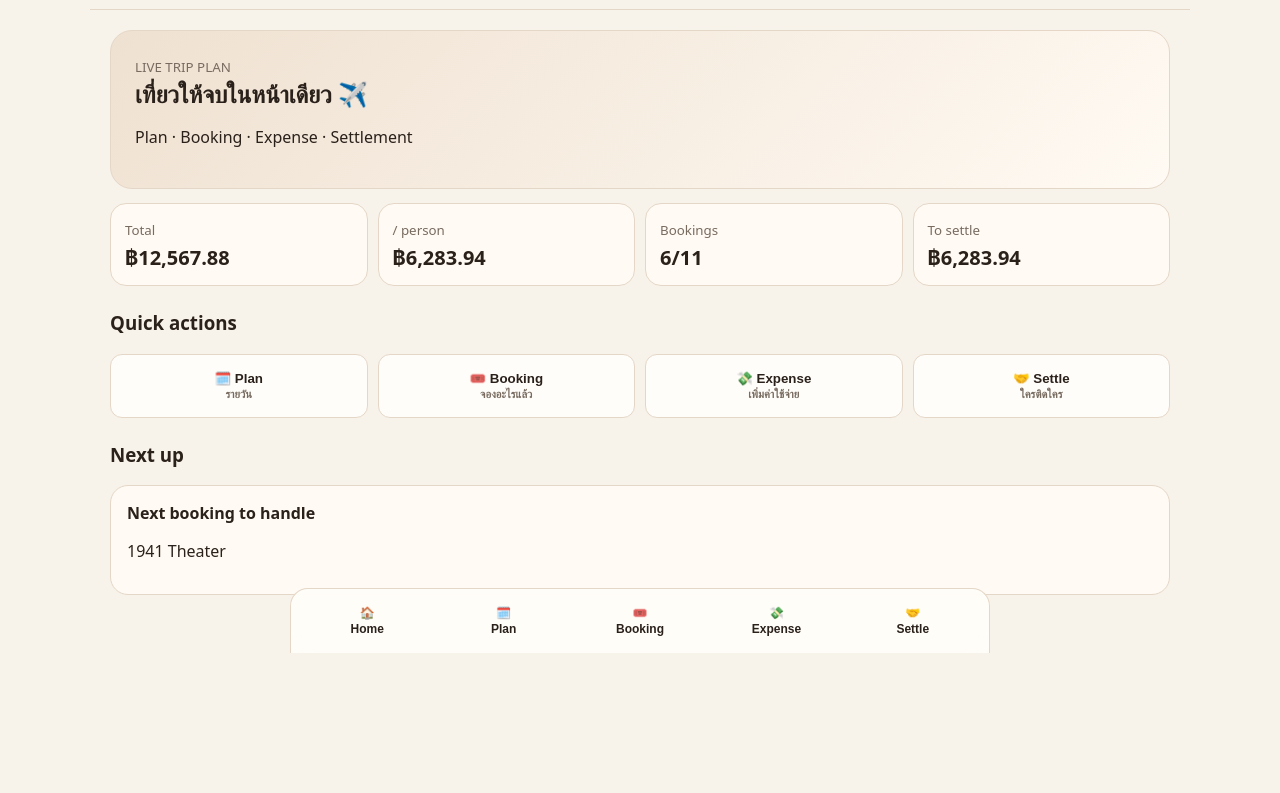
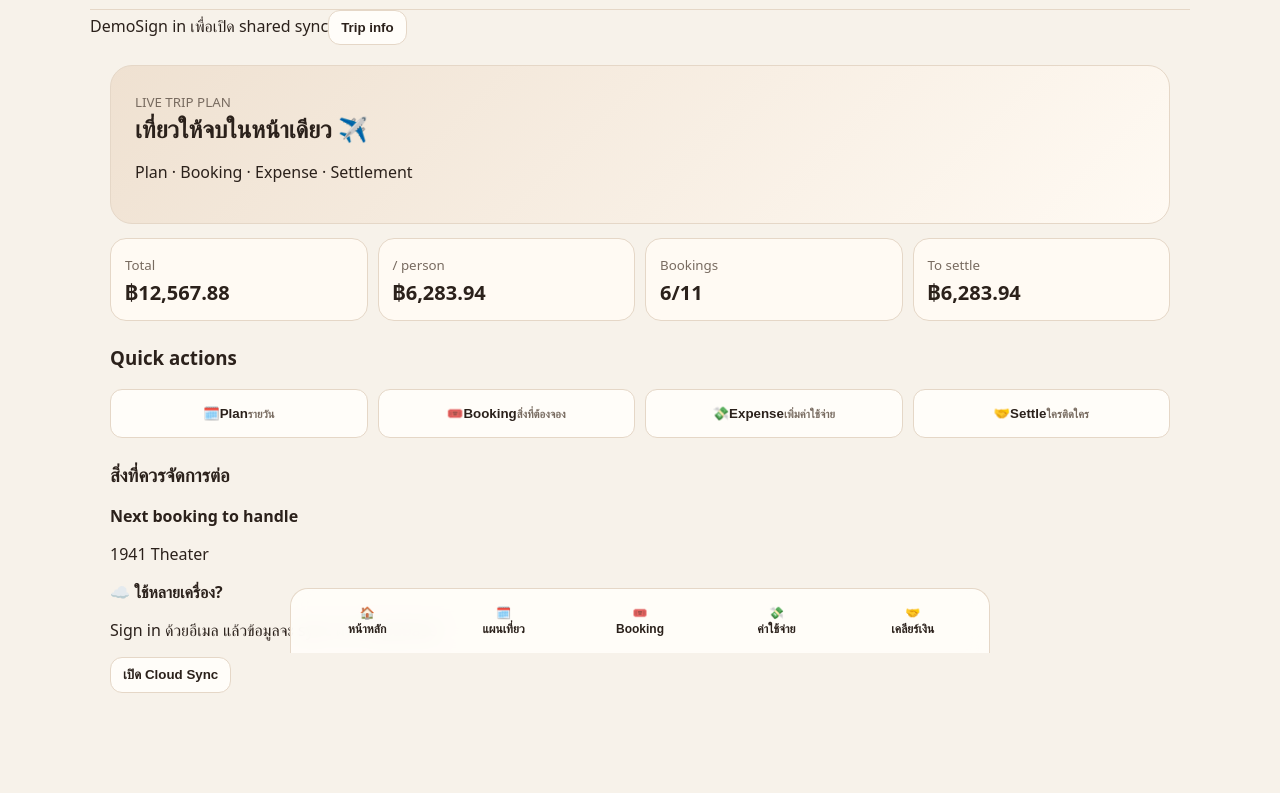
Before and after one commit to paphalum-gif/chongqing-chengdu-trip, a plain HTML site: page index.html in a window 1280 px wide. Shown: the part 147-940 px from the top of the page. Before the commit the page ends 852 px from the top, so only its background shows below. Drawn offline with nearby package versions, Linux system fonts and the light colour scheme.

Commit message:
Improve dashboard UX and add cloud controls

```diff
--- a/index.html
+++ b/index.html
@@ -1,10 +1,12 @@
 <!doctype html><html lang="th"><head><meta charset="UTF-8"><meta name="viewport" content="width=device-width,initial-scale=1"><title>Chongqing → Chengdu Trip</title><link rel="stylesheet" href="styles.css"></head><body>
-<div class="app"><header><div><small>TRIP DASHBOARD · 2026</small><h1>Chongqing → Chengdu</h1><p>17–25 Dec 2026 · 2 people</p></div><button onclick="resetDemo()">Reset demo</button></header>
+<div class="app"><header><div><small>TRIP DASHBOARD · 2026</small><h1>Chongqing → Chengdu</h1><p>17–25 Dec 2026 · 2 people</p></div><div class="head-actions"><button id="authBtn" onclick="authAction()">Sign in</button><button onclick="resetDemo()">Reset</button></div></header>
+<div class="syncbar"><span id="modeBadge">Demo</span><span id="syncText">ข้อมูลอยู่ใน browser เครื่องนี้</span><button onclick="openTripInfo()">Trip info</button></div>
 <main>
-<section id="home" class="page active"><div class="hero"><small>LIVE TRIP PLAN</small><h2>เที่ยวให้จบในหน้าเดียว ✈️</h2><p>Plan · Booking · Expense · Settlement</p></div><div class="stats"><div><small>Total</small><b id="total">฿0</b></div><div><small>/ person</small><b id="per">฿0</b></div><div><small>Bookings</small><b id="books">0/0</b></div><div><small>To settle</small><b id="settleTop">฿0</b></div></div><h3>Quick actions</h3><div class="quick"><button onclick="go('plan')">🗓️ Plan<br><small>รายวัน</small></button><button onclick="go('booking')">🎟️ Booking<br><small>จองอะไรแล้ว</small></button><button onclick="go('expense')">💸 Expense<br><small>เพิ่มค่าใช้จ่าย</small></button><button onclick="go('settle')">🤝 Settle<br><small>ใครติดใคร</small></button></div><h3>Next up</h3><div class="card" id="next"></div></section>
+<section id="home" class="page active"><div class="hero"><small>LIVE TRIP PLAN</small><h2>เที่ยวให้จบในหน้าเดียว ✈️</h2><p>Plan · Booking · Expense · Settlement</p></div><div class="stats"><div><small>Total</small><b id="total">฿0</b></div><div><small>/ person</small><b id="per">฿0</b></div><div><small>Bookings</small><b id="books">0/0</b></div><div><small>To settle</small><b id="settleTop">฿0</b></div></div><h3>Quick actions</h3><div class="quick"><button onclick="go('plan')">🗓️<b>Plan</b><small>รายวัน</small></button><button onclick="go('booking')">🎟️<b>Booking</b><small>สิ่งที่ต้องจอง</small></button><button onclick="go('expense')">💸<b>Expense</b><small>เพิ่มค่าใช้จ่าย</small></button><button onclick="go('settle')">🤝<b>Settle</b><small>ใครติดใคร</small></button></div><h3>สิ่งที่ควรจัดการต่อ</h3><div id="next"></div><div class="cloud-card"><b>☁️ ใช้หลายเครื่อง?</b><p>Sign in ด้วยอีเมล แล้วข้อมูลจะ sync ผ่าน Supabase</p><button onclick="authAction()">เปิด Cloud Sync</button></div></section>
 <section id="plan" class="page"><div class="title"><h2>🗓️ แผนเที่ยว</h2></div><div id="days"></div></section>
-<section id="booking" class="page"><div class="title"><h2>🎟️ Booking</h2><button onclick="addBooking()">+ Add</button></div><div class="filters"><button onclick="filterBooks('all')">ทั้งหมด</button><button onclick="filterBooks('todo')">ต้องจอง</button><button onclick="filterBooks('booked')">จองแล้ว</button></div><div id="bookingList"></div></section>
-<section id="expense" class="page"><div class="title"><h2>💸 Expense</h2><button onclick="addExpense()">+ Add</button></div><div class="stats mini"><div><small>Total</small><b id="eTotal">฿0</b></div><div><small>A paid</small><b id="aPaid">฿0</b></div><div><small>B paid</small><b id="bPaid">฿0</b></div></div><div id="expenseList"></div></section>
-<section id="settle" class="page"><div class="title"><h2>🤝 Settlement</h2></div><div class="settle card" id="settlement"></div><div class="card"><b>วิธีใช้</b><p>ระบบคำนวณจากคนที่จ่ายจริงเทียบกับส่วนที่แต่ละคนควรรับผิดชอบ</p><p>โอนแล้วกด <b>Mark settled</b> ที่ transaction นั้น</p></div></section>
-</main><nav><button onclick="go('home')">🏠<span>Home</span></button><button onclick="go('plan')">🗓️<span>Plan</span></button><button onclick="go('booking')">🎟️<span>Booking</span></button><button onclick="go('expense')">💸<span>Expense</span></button><button onclick="go('settle')">🤝<span>Settle</span></button></nav></div>
-<script src="app.js"></script></body></html>
+<section id="booking" class="page"><div class="title"><h2>🎟️ Booking</h2><button onclick="addBooking()">+ เพิ่ม</button></div><div class="filters"><button onclick="filterBooks('all')">ทั้งหมด</button><button onclick="filterBooks('todo')">ต้องจอง</button><button onclick="filterBooks('booked')">จองแล้ว</button></div><div id="bookingList"></div></section>
+<section id="expense" class="page"><div class="title"><h2>💸 ค่าใช้จ่าย</h2><button onclick="addExpense()">+ เพิ่ม</button></div><div class="stats mini"><div><small>Total</small><b id="eTotal">฿0</b></div><div><small>A paid</small><b id="aPaid">฿0</b></div><div><small>B paid</small><b id="bPaid">฿0</b></div></div><div id="expenseList"></div></section>
+<section id="settle" class="page"><div class="title"><h2>🤝 Settlement</h2></div><div class="settle card" id="settlement"></div><div class="card"><b>หลักการ</b><p>ระบบดูว่าใครจ่ายเงินจริงเทียบกับส่วนที่แต่ละคนควรรับผิดชอบ แล้วคำนวณยอดสุทธิให้</p></div></section>
+</main><nav><button onclick="go('home')">🏠<span>หน้าหลัก</span></button><button onclick="go('plan')">🗓️<span>แผนเที่ยว</span></button><button onclick="go('booking')">🎟️<span>Booking</span></button><button onclick="go('expense')">💸<span>ค่าใช้จ่าย</span></button><button onclick="go('settle')">🤝<span>เคลียร์เงิน</span></button></nav></div>
+<div id="modal" class="modal hidden"><div class="modalbox"><button class="x" onclick="closeModal()">×</button><div id="modalBody"></div></div></div>
+<script src="https://cdn.jsdelivr.net/npm/@supabase/supabase-js@2"></script><script src="config.js"></script><script src="app.js"></script></body></html>
```
